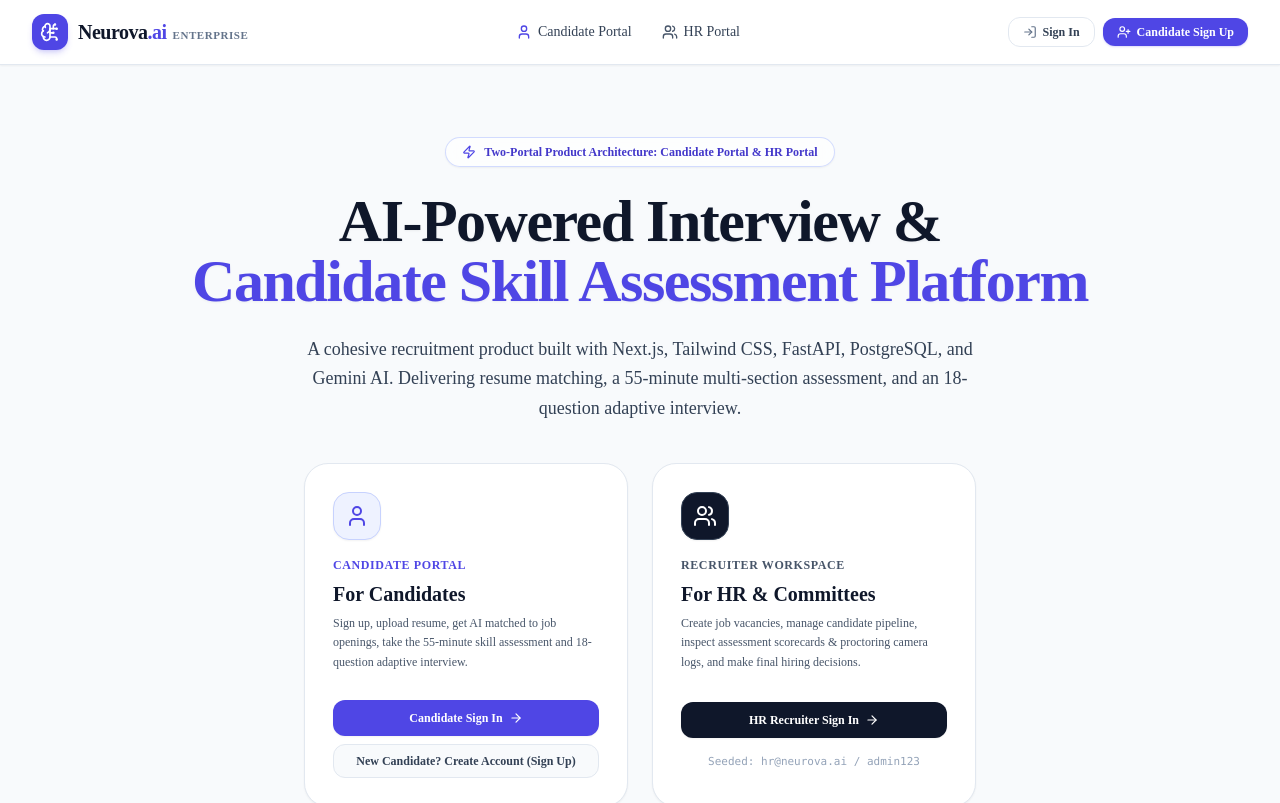
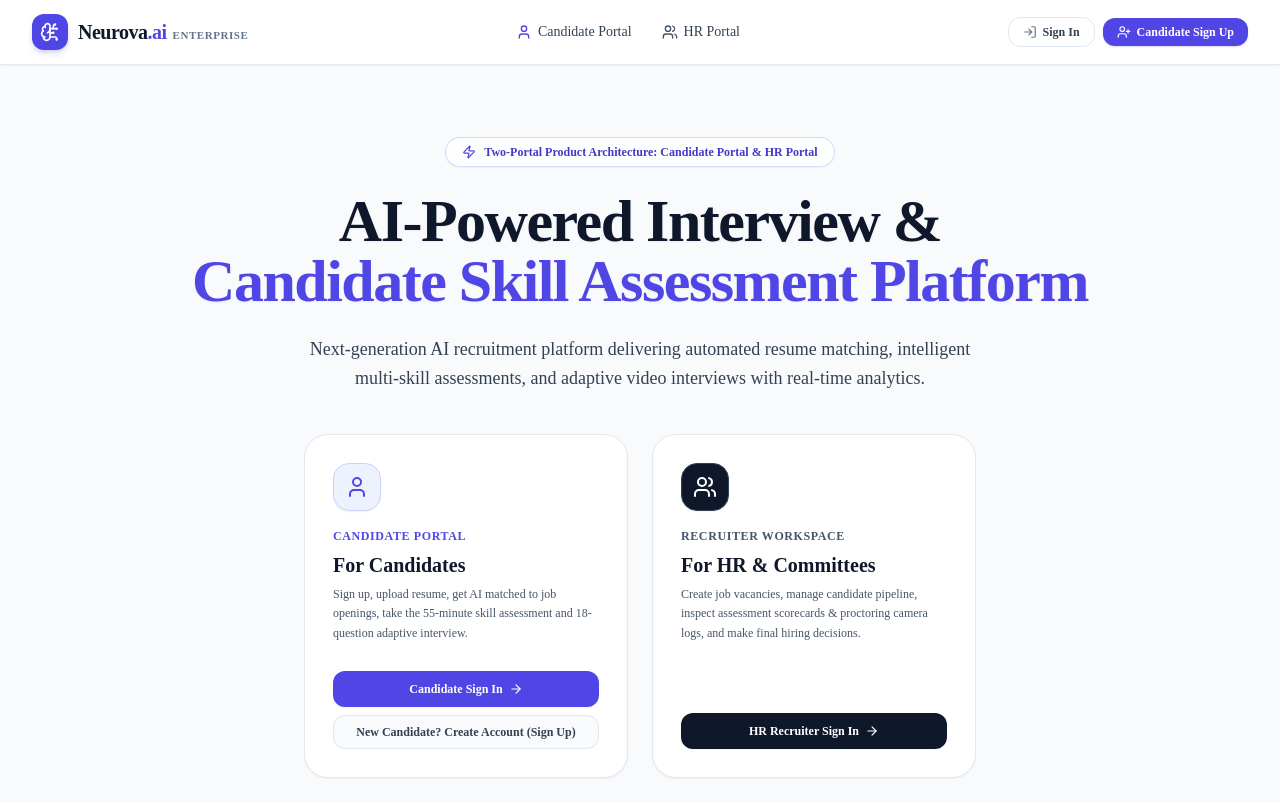
Before and after one commit to Rohithrs-165/AI-Powered-Interview-Candidate-Skill-Assessment-Platform, a Next.js app in the folder frontend/: page / in a window 1280 px wide. Shown: the top 803 px of the page. Built offline with nearby package versions, Linux system fonts and the light colour scheme.

Commit message:
refactor(home): update hero description and remove seeded credential hints

```diff
--- a/frontend/src/app/page.tsx
+++ b/frontend/src/app/page.tsx
@@ -21,7 +21,7 @@
         </h1>
 
         <p className="text-lg text-slate-700 max-w-2xl mx-auto leading-relaxed font-medium">
-          A cohesive recruitment product built with Next.js, Tailwind CSS, FastAPI, PostgreSQL, and Gemini AI. Delivering resume matching, a 55-minute multi-section assessment, and an 18-question adaptive interview.
+          Next-generation AI recruitment platform delivering automated resume matching, intelligent multi-skill assessments, and adaptive video interviews with real-time analytics.
         </p>
 
         {/* Portals Entrance Cards — Clear Auth Gateways */}
@@ -81,9 +81,6 @@
                 <span>HR Recruiter Sign In</span>
                 <ArrowRight className="w-3.5 h-3.5" />
               </Link>
-              <div className="py-2 text-center text-[11px] text-slate-400 font-mono">
-                Seeded: hr@neurova.ai / admin123
-              </div>
             </div>
           </div>
         </div>
```
